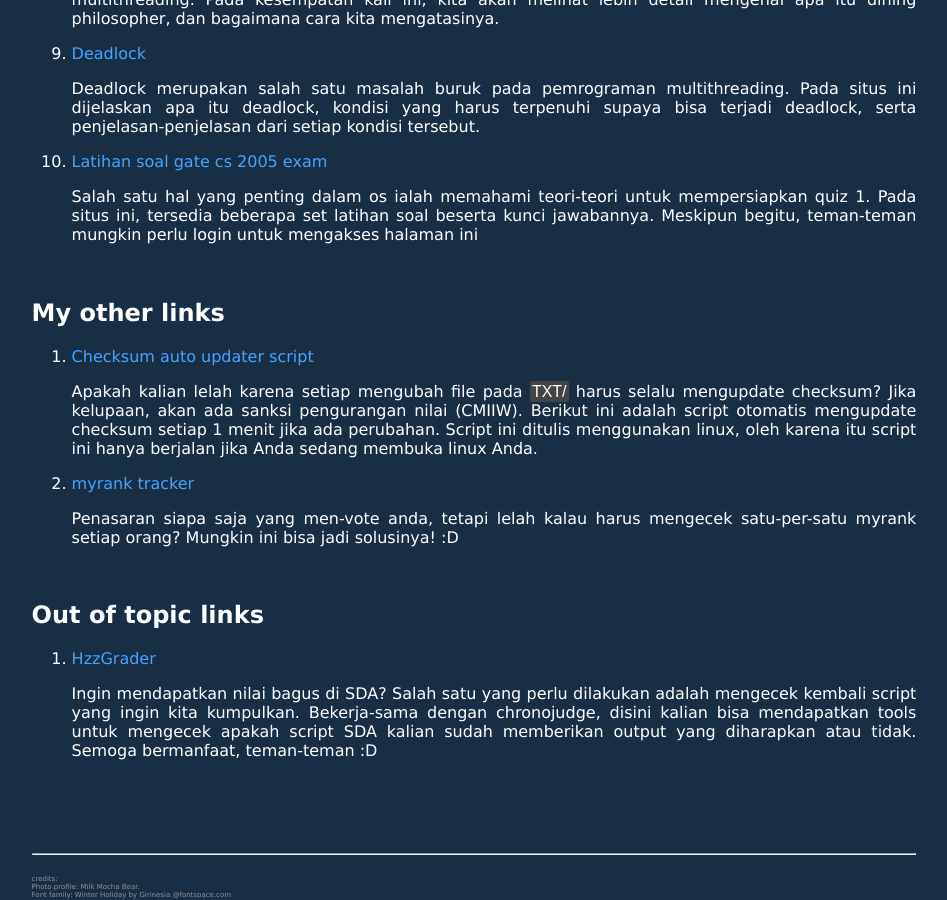
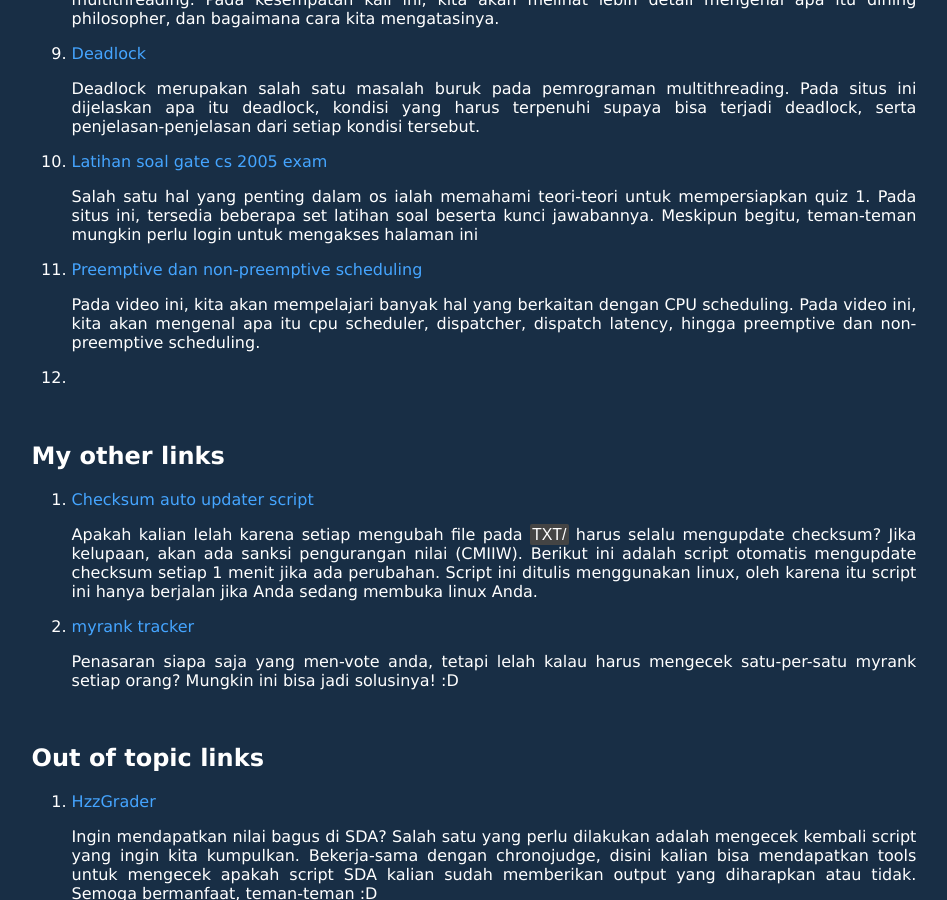
Before and after one commit to Hzz-Hzz/os212, a Jekyll site: the page built from links.md, in a window 1280 px wide and 900 px high, scrolled down 1654 px. Shown: the whole window, without its empty margins (166-1113 px from the left). Built offline with Jekyll 4.4.1, drawn with Linux system fonts in a browser that asks for light colours; our own code applies the rules of GitHub Pages for plain Markdown files.

Commit message:
Update links.md

```diff
--- a/links.md
+++ b/links.md
@@ -73,7 +73,14 @@ permalink: /LINKS/
 
 10. [Latihan soal gate cs 2005 exam](https://www.geeksforgeeks.org/operating-systems-set-16/#)
 
-     Salah satu hal yang penting dalam os ialah memahami teori-teori untuk mempersiapkan quiz 1. Pada situs ini, tersedia beberapa set latihan soal beserta kunci jawabannya. Meskipun begitu, teman-teman mungkin perlu login untuk mengakses halaman ini
+      Salah satu hal yang penting dalam os ialah memahami teori-teori untuk mempersiapkan quiz 1. Pada situs ini, tersedia beberapa set latihan soal beserta kunci jawabannya. Meskipun begitu, teman-teman mungkin perlu login untuk mengakses halaman ini
+
+11. [Preemptive dan non-preemptive scheduling](https://www.youtube.com/watch?v=4DhFmL-6SDA)
+
+	Pada video ini, kita akan mempelajari banyak hal yang berkaitan dengan CPU scheduling. Pada video ini, kita akan mengenal apa itu cpu scheduler, dispatcher, dispatch latency, hingga preemptive dan non-preemptive scheduling.
+
+
+12.
 
 
 
```
